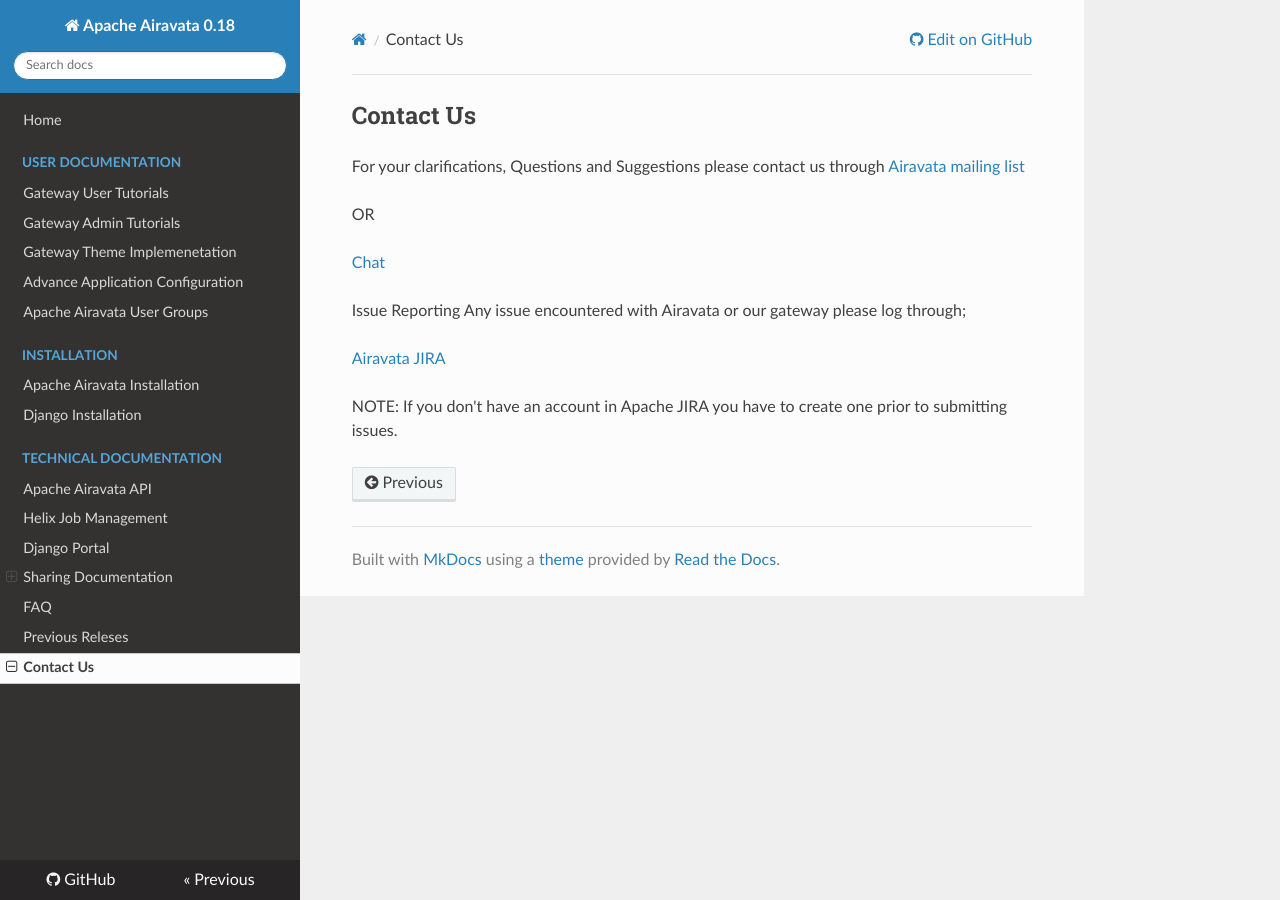
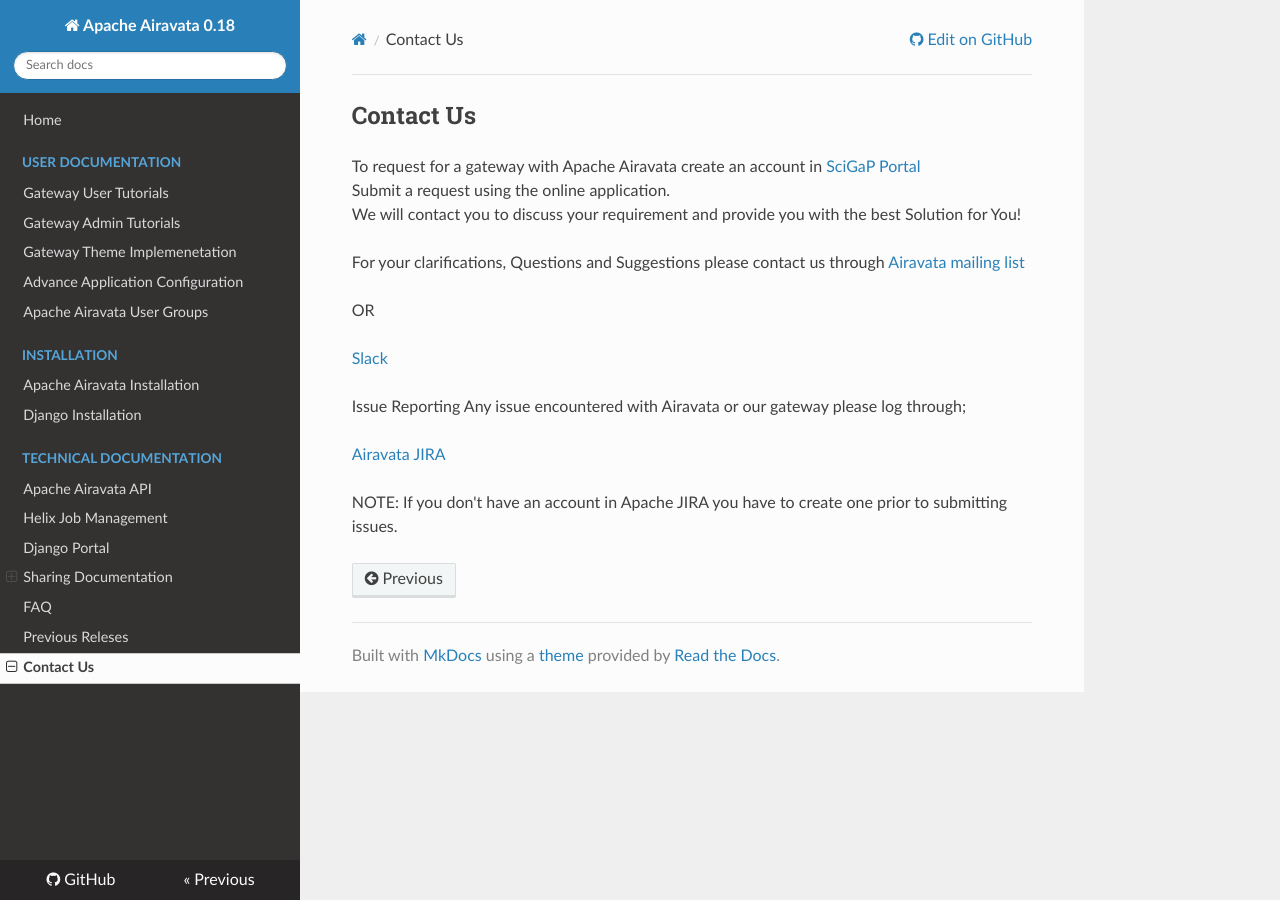
Before and after one commit to isabella232/airavata-docs, an MkDocs documentation site: the page built from docs/contact-us.md, in a window 1280 px wide. Built offline with MkDocs 1.6.1, drawn with Linux system fonts in a browser that asks for light colours; nearby versions of some CDN libraries; old or Windows-style settings are respelled for this version of MkDocs.

Commit message:
Adding contact details

```diff
--- a/docs/contact-us.md
+++ b/docs/contact-us.md
@@ -1,10 +1,16 @@
 ## Contact Us
+
+To request for a gateway with Apache Airavata create an account in <a href="https://scigap.org/" target="_blank">SciGaP Portal</a><br>
+Submit a request using the online application. <br>
+We will contact you to discuss your requirement and provide you with the best Solution for You!
+
+
 For your clarifications, Questions and Suggestions please contact us through
 <a href="http://airavata.apache.org/community/mailing-lists.html" target="_blank">Airavata mailing list</a>
 
 OR
 
-<a>Chat</a>
+<a href="https://join.slack.com/t/airavata/signup" target="_blank">Slack</a>
 
 Issue Reporting
 Any issue encountered with Airavata or our gateway please log through;
```
